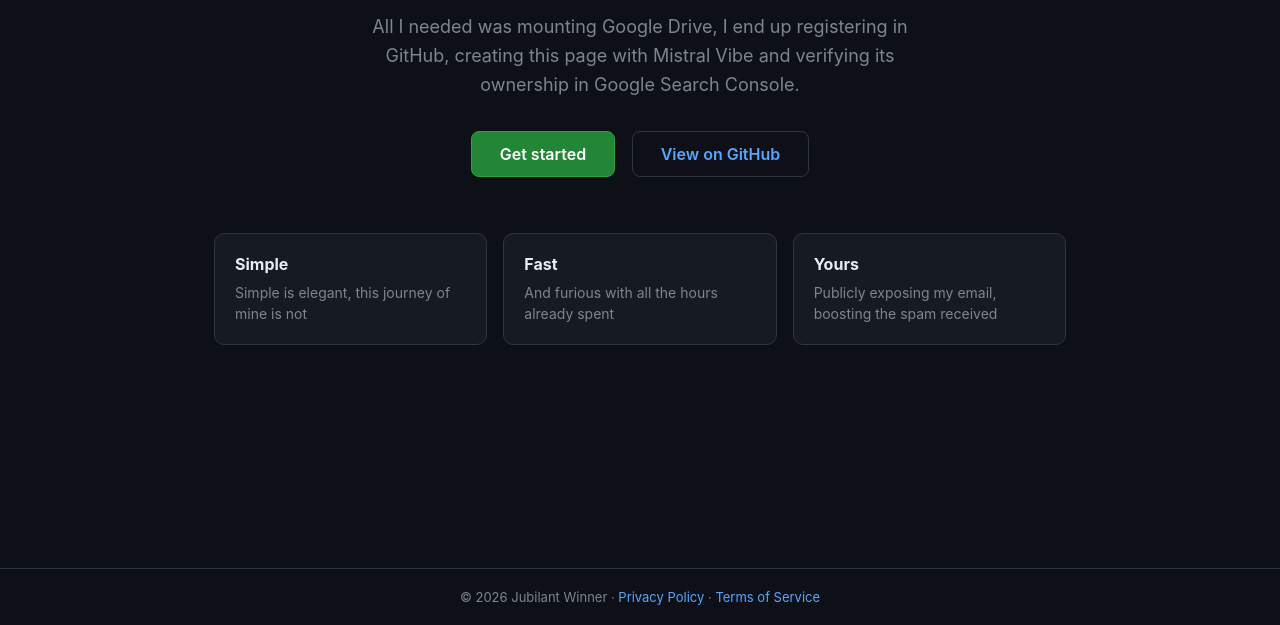
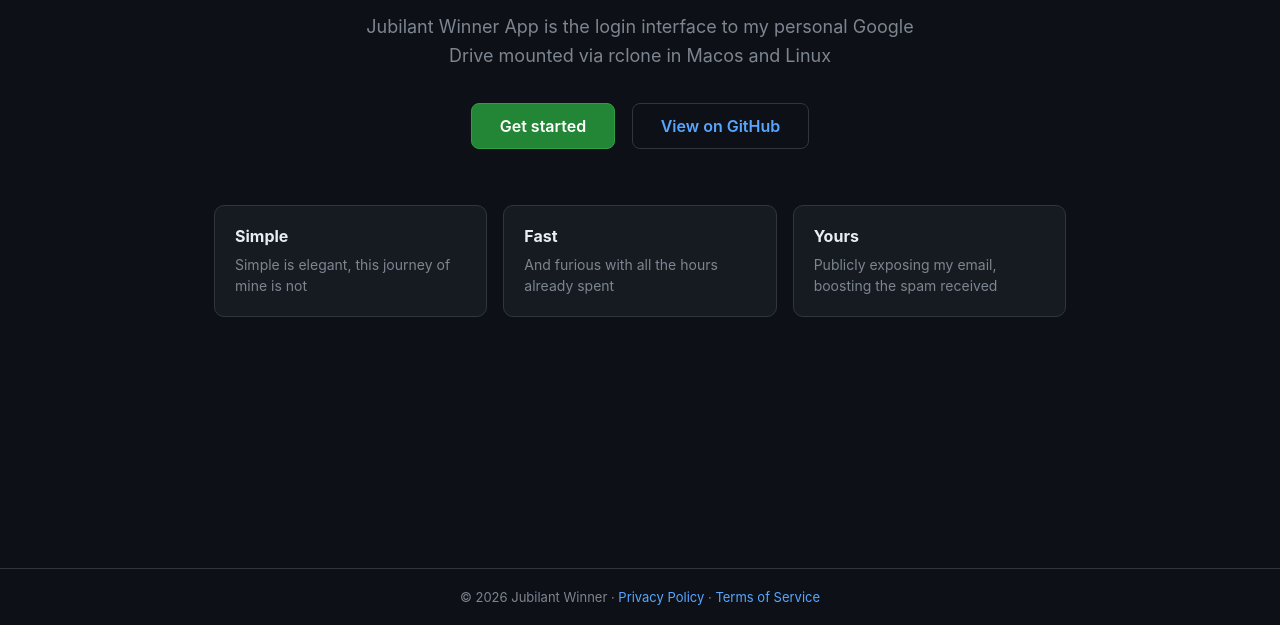
Before and after one commit to jaumefort-cyber/jubilant-winner, a plain HTML site: page index.html in a window 1280 px wide. Shown: the part 175-800 px from the top of the page. Drawn offline with Linux system fonts and the light colour scheme.

Commit message:
Update index.html

```diff
--- a/index.html
+++ b/index.html
@@ -151,7 +151,7 @@
 
   <main>
     <h2>Hello, welcome to Jubilant Winner</h2>
-    <p class="lead">All I needed was mounting Google Drive, I end up registering in GitHub, creating this page with Mistral Vibe and verifying its ownership in Google Search Console.</p>
+    <p class="lead">Jubilant Winner App is the login interface to my personal Google Drive mounted via rclone in Macos and Linux</p>
     <a class="cta" href="#/">Get started</a>
     <a class="cta secondary" href="https://github.com/jaumefort-cyber/jubilant-winner">View on GitHub</a>
 
```
